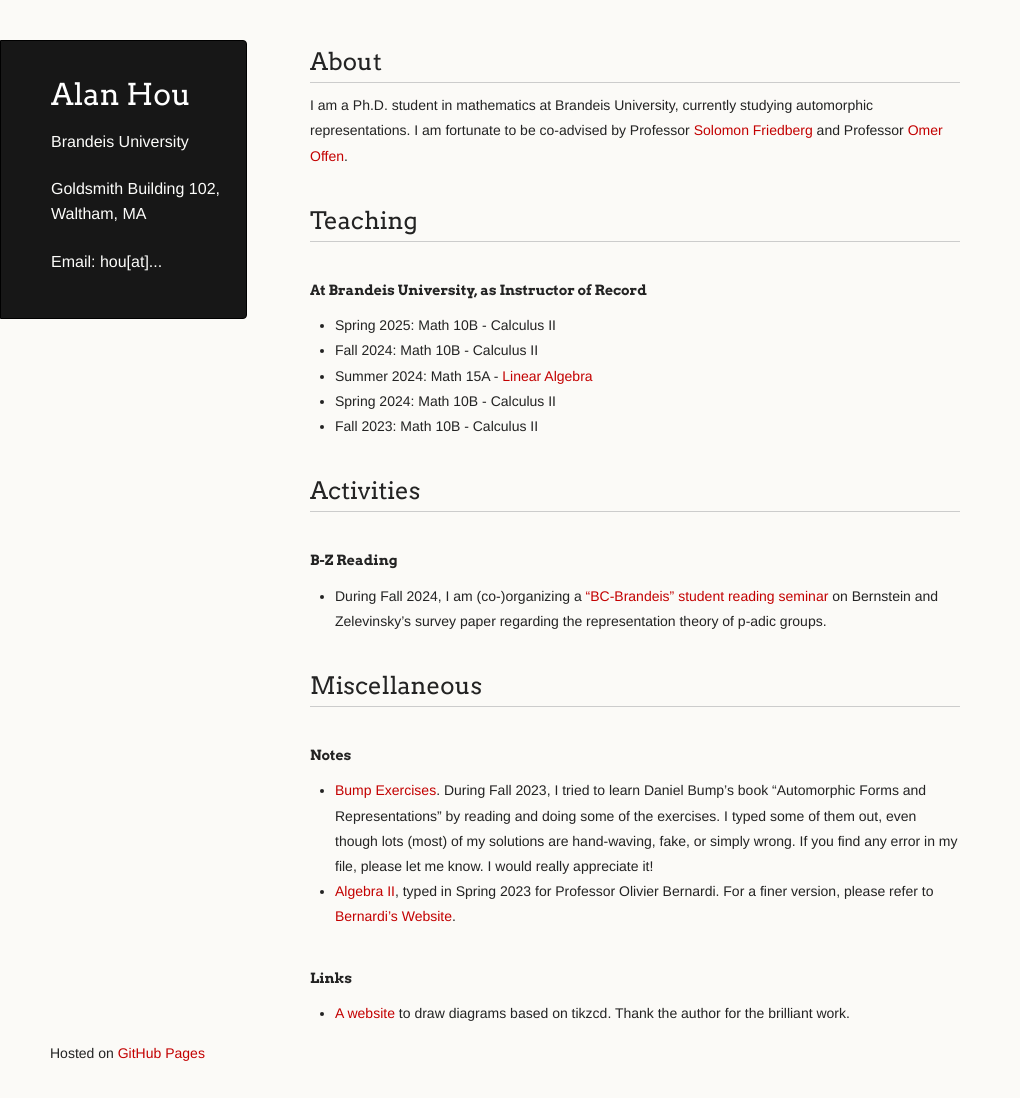
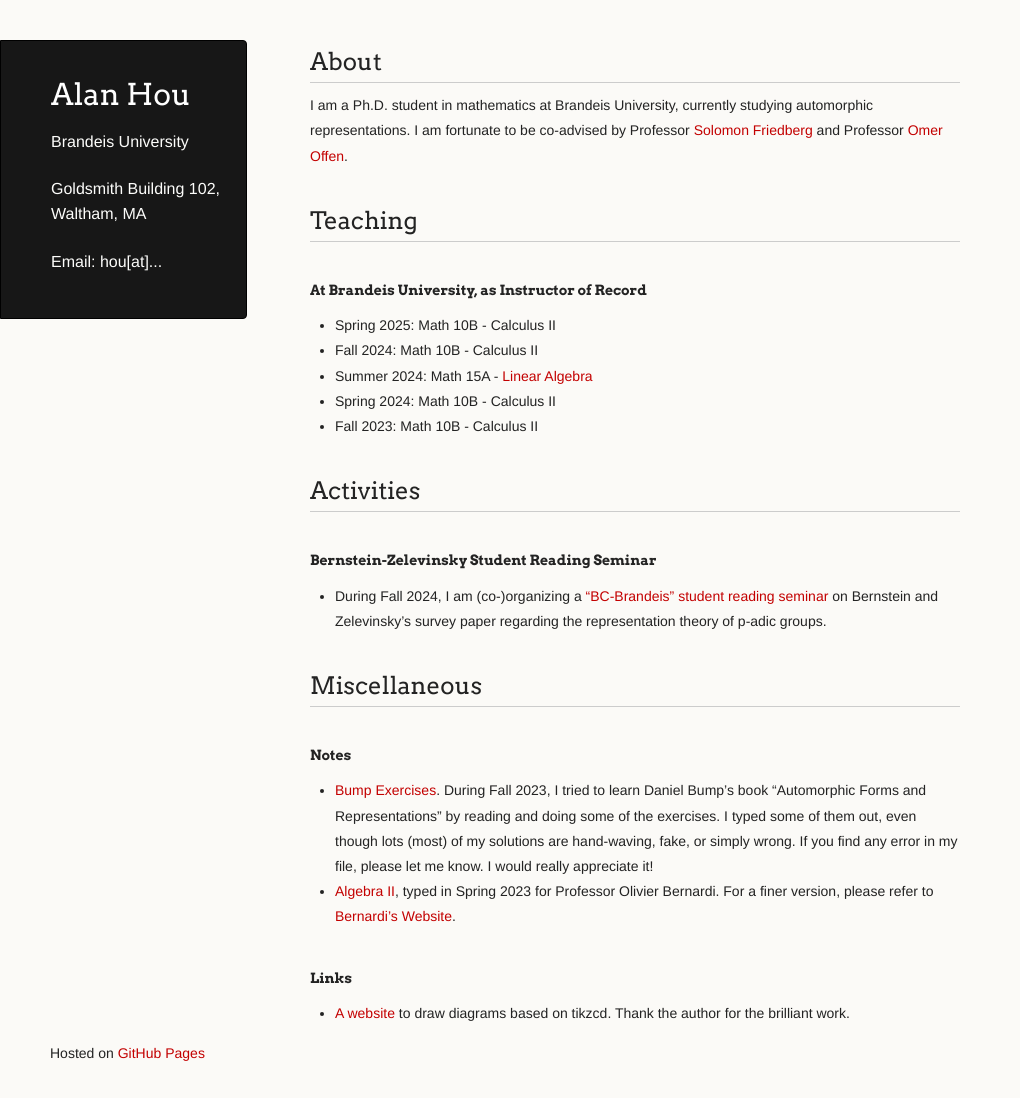
Before and after one commit to axhou/axhou.github.io, a Jekyll site: the page built from index.md, in a window 1280 px wide and 1098 px high. Shown: the whole window, without its empty margins (0-1020 px from the left). Built offline with Jekyll 4.4.1, drawn with Linux system fonts in a browser that asks for light colours; our own code applies the rules of GitHub Pages for plain Markdown files.

Commit message:
Update index.md

```diff
--- a/index.md
+++ b/index.md
@@ -19,7 +19,7 @@ I am a Ph.D. student in mathematics at Brandeis University, currently studying a
 
 ## Activities
 
-#### B-Z Reading
+#### Bernstein-Zelevinsky Student Reading Seminar
 - During Fall 2024, I am (co-)organizing a ["BC-Brandeis" student reading seminar](./bzf2024.html) on Bernstein and Zelevinsky's survey paper regarding the representation theory of p-adic groups.
 
 ## Miscellaneous
```
